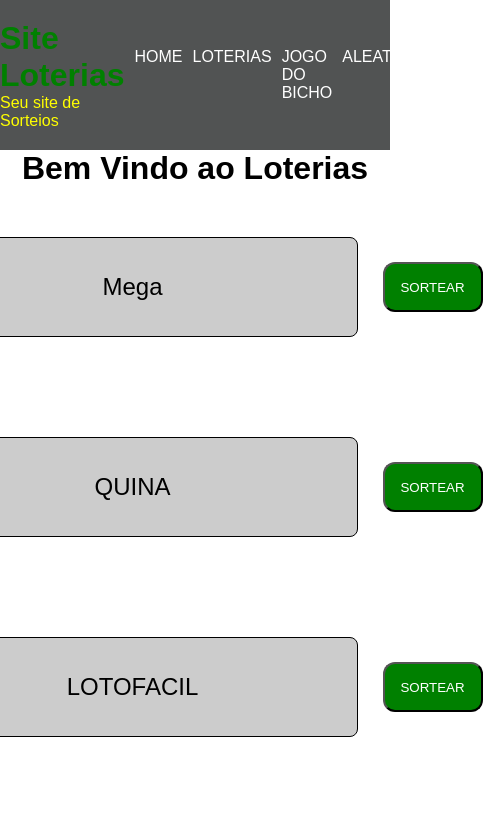
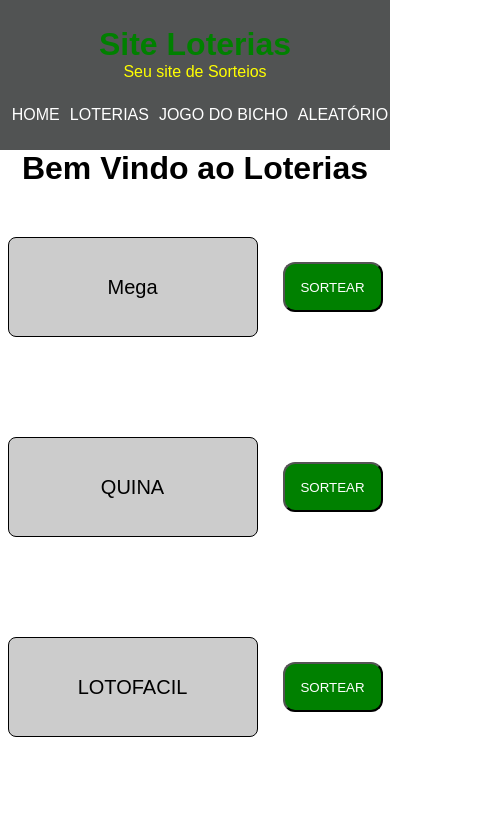
Before and after one commit to wilian-tavares/Sorteios-React, a React (Create React App) app: page /loterias in a window 390 px wide. Shown: the top 835 px of the page, 483 px wide, since content can reach past the window. Built offline with nearby package versions, Linux system fonts and the light colour scheme.

Commit message:
add media query

```diff
--- a/src/components/Footer/footer.css
+++ b/src/components/Footer/footer.css
@@ -1,7 +1,4 @@
 .footer {
-    /* position: fixed;
-    bottom: 0; */
-
     width: 100%;
     height: 100px;
     background-color: black;
--- a/src/components/Header/header.css
+++ b/src/components/Header/header.css
@@ -42,3 +42,9 @@
     padding: 6px 0;
     scale: (1.1);
 }
+
+@media (max-width: 1100px) {
+    .header {
+        flex-direction: column;
+    }
+}
--- a/src/components/Sorteio/sorteio.css
+++ b/src/components/Sorteio/sorteio.css
@@ -35,3 +35,36 @@
     background-color: rgba(0, 128, 0, 0.5);
     color:#000000;
 }
+
+
+/*media quary*/
+
+
+@media (max-width: 900px) {
+    .campo-sorteio {
+        height: 100px;
+        width: 350px;
+        font-size: 22px;
+
+    }
+}
+
+@media (max-width: 700px) {
+    .campo-sorteio {
+        height: 100px;
+        width: 300px;
+        font-size: 20px;
+
+    }
+}
+
+@media (max-width: 650px) {
+    .campo-sorteio {
+
+        width: 250px;
+        font-size: 20px;
+
+
+    }
+
+}
--- a/src/pages/Aleatorio/aleatorio.css
+++ b/src/pages/Aleatorio/aleatorio.css
@@ -1,7 +1,7 @@
 .container-aleatorio {
-
     display: flex;
     width: 100%;
+
     justify-content: center;
     align-items: center;
     flex-direction: column;
--- a/src/pages/Loterias/loterias.css
+++ b/src/pages/Loterias/loterias.css
@@ -11,7 +11,11 @@
   padding: 10px;
 }
 
-/* .footer {
-  position: fixed;
-  bottom: 0;
-} */
+
+/*media quary*/
+
+@media (max-width: 500px) {
+  #lotomania {
+    height: 220px;
+  }
+}
```
